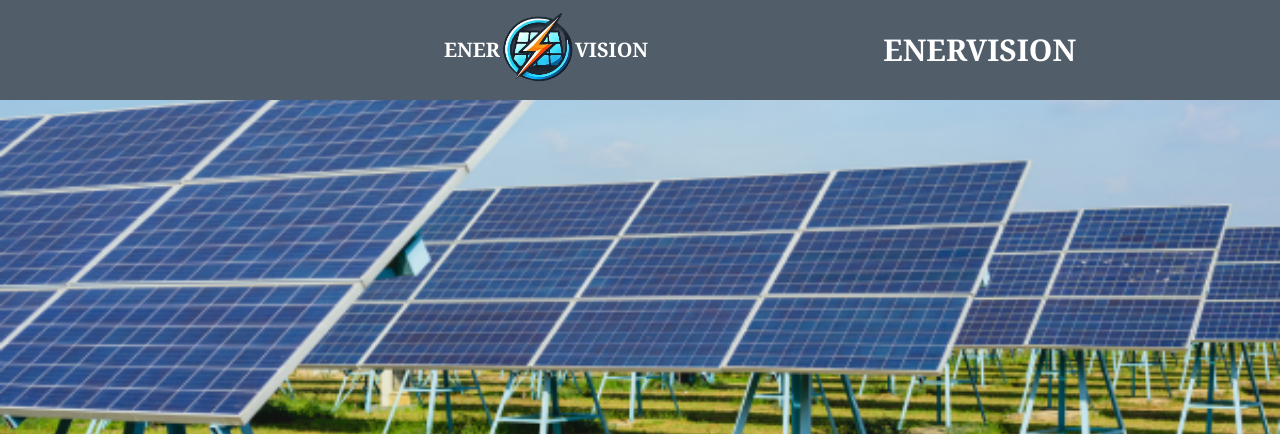
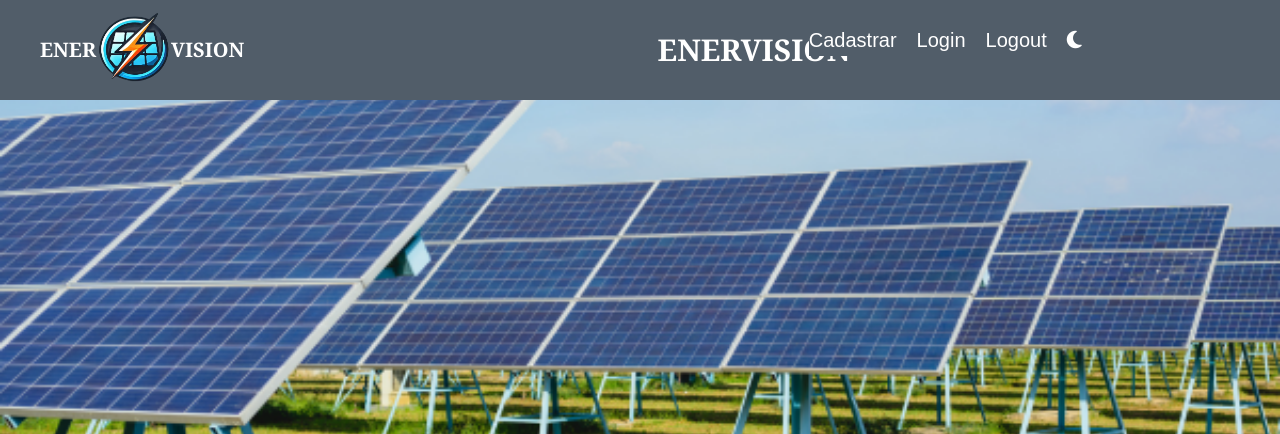
Before and after one commit to joaopedroNASA/EnerVision, a PHP site: page /index2.php in a window 1280 px wide. Shown: the top 434 px of the page. Run offline with PHP 8.4, Linux system fonts and the light colour scheme; some libraries are stand-ins or nearby versions.

Commit message:
Implementado função de logout e dado início ao funcionalidade de modo escuro

```diff
--- a/index.php
+++ b/index.php
@@ -21,6 +21,8 @@
         <div class="buttons">
             <a href="view/cadastro.php"><button>Cadastrar</button></a>
             <a href="view/login.php"><button>Login</button></a>
+            <a href="view/logout.php"><button>Logout</button></a>
+            <button class="dark-btn"><i class="fa-solid fa-moon"></i></button>
         </div>
     </nav>
     <div class="imagem">
--- a/index2.php
+++ b/index2.php
@@ -13,6 +13,7 @@ session_start();
     <meta name="viewport" content="width=device-width, initial-scale=1.0">
     <link rel="stylesheet" href="style2.css">
     <link rel="stylesheet" href="https://cdnjs.cloudflare.com/ajax/libs/font-awesome/6.7.2/css/all.min.css">
+    <script src="https://kit.fontawesome.com/904bf533d7.js" crossorigin="anonymous"></script>
     <title>Document</title>
 </head>
 
@@ -32,6 +33,12 @@ session_start();
                     echo $_SESSION['nome_usuario'];
                 }
             ?></h1>
+        </div>
+        <div class="buttons">
+            <a href="view/cadastro.php"><button>Cadastrar</button></a>
+            <a href="view/login.php"><button>Login</button></a>
+            <a href="view/logout.php"><button>Logout</button></a>
+            <button class="dark-btn"><i class="fa-solid fa-moon"></i></button>
         </div>
         <div>
 
--- a/style2.css
+++ b/style2.css
@@ -6,12 +6,13 @@ body {
 
 .nav-bar {
     display: flex;
-    justify-content: center;
+    justify-content: space-between;
     align-items: center;
     text-align: center;
     font-family: Cambria, Cochin, Georgia, Times, 'Times New Roman', serif;
     font-size: 20px;
     color: white;
+    width: 100vw;
 }
 
 .nav-bar2 {
@@ -908,3 +909,7 @@ footer {
     .nav-bar2{
     }
 }
+
+.dark-btn {
+    cursor: pointer;
+}
```
Also changed, not shown: view/logout.php (added, +9 -0 lines).
